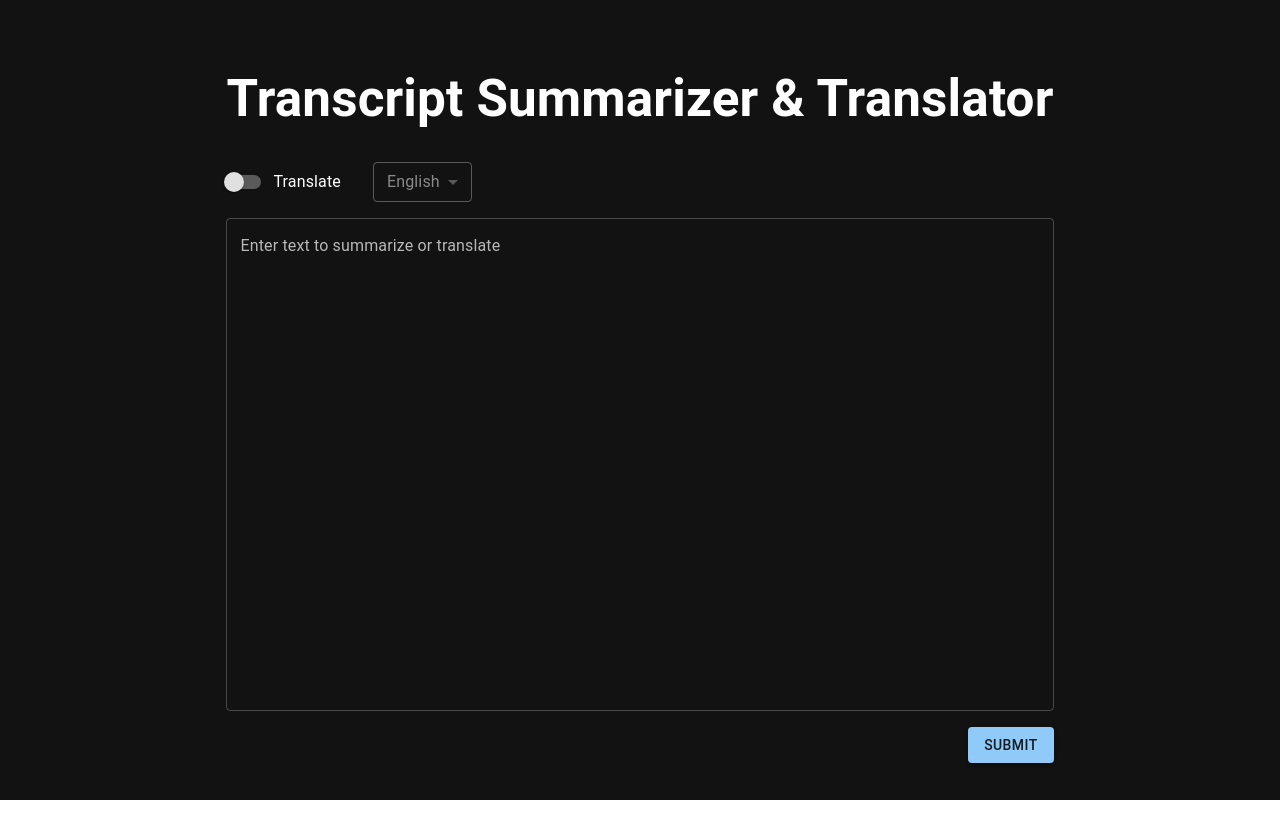
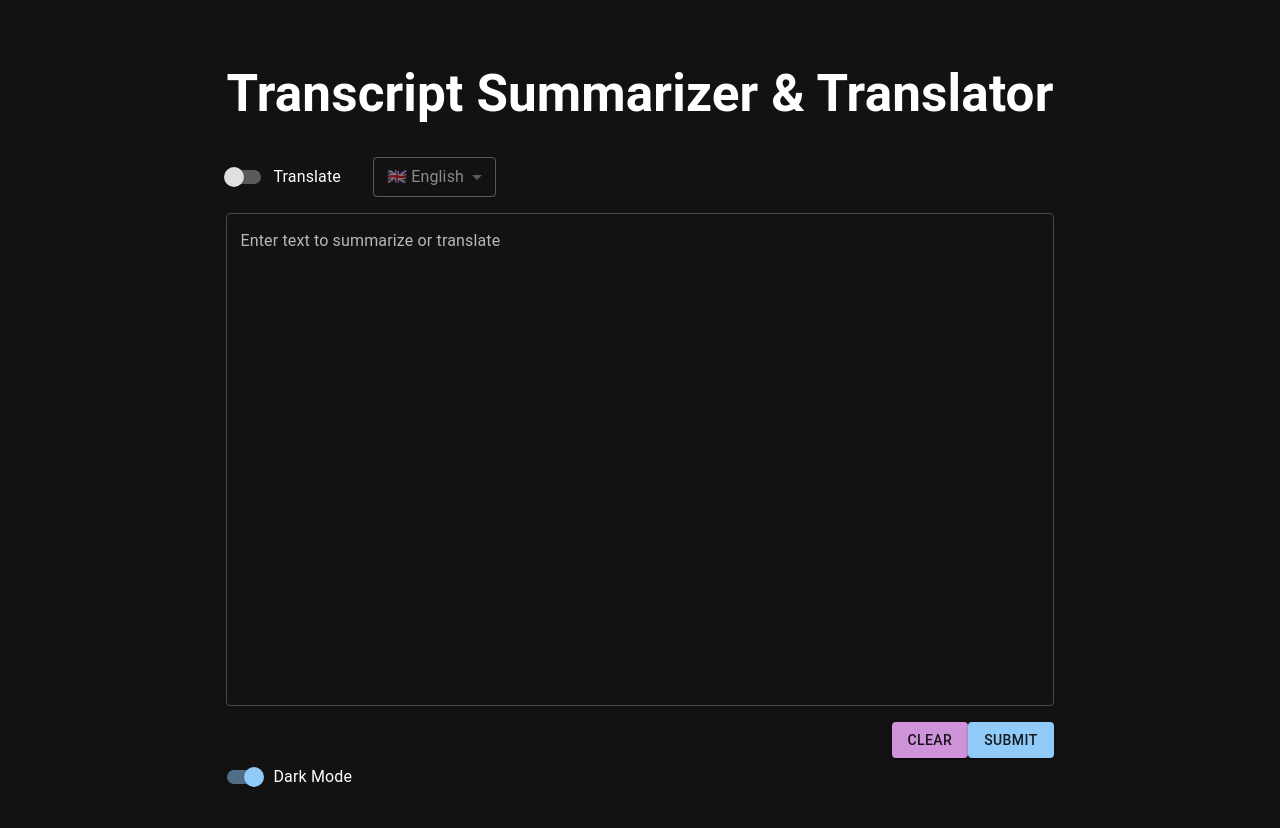
Before and after one commit to mpesonen/transcript-summarization-translation, a React app in the folder frontend/: page / in a window 1280 px wide. Before the commit the page ends 800 px from the top, so only its background shows below. Built offline with nearby package versions, Linux system fonts and the light colour scheme; the HTML template or start-up script is replaced by a standard one.

Commit message:
Dark mode switch

```diff
--- a/frontend/src/App.tsx
+++ b/frontend/src/App.tsx
@@ -11,11 +11,18 @@ const darkTheme = createTheme({
   },
 });
 
+const lightTheme = createTheme({
+  palette: {
+    mode: 'light',
+  },
+});
+
 function App() {
   const [language, setLanguage] =  React.useState('English');
   const [translate, setTranslate] = React.useState(false);
   const [loading, setLoading] = React.useState(false);
   const [summary, setSummary] = React.useState<string | null>(null);
+  const [theme, setTheme] = React.useState(true);
 
   // Input text caching in LocalStorage (survives page reloads)
   const setInputToLocalStorage = (input: string) => {
@@ -46,9 +53,20 @@ function App() {
     }
   };
 
+  const handleClearInput = () => {
+    const inputField = document.getElementById('inputField') as HTMLInputElement;
+    inputField.value = '';
+    setInputToLocalStorage('');
+    setSummary(null);
+  }
+
+  const handleThemeChange = (event: React.ChangeEvent<HTMLInputElement>) => {
+    setTheme(event.target.checked);
+  }
+
   return (
     <>
-      <ThemeProvider theme={darkTheme}>
+      <ThemeProvider theme={theme ? darkTheme : lightTheme}>
         <CssBaseline />
         <h1>Transcript Summarizer & Translator</h1>
 
@@ -70,10 +88,12 @@ function App() {
               onChange={(e) => setLanguage(e.target.value as string)}
               disabled={!translate}
             >
-              <MenuItem value={'English'}>English</MenuItem>
-              <MenuItem value={'Finnish'}>Finnish</MenuItem>
-              <MenuItem value={'Swedish'}>Swedish</MenuItem>
-              <MenuItem value={'Spanish'}>Spanish</MenuItem>
+              <MenuItem value={'English'}>🇬🇧 English</MenuItem>
+              <MenuItem value={'Finnish'}>🇫🇮 Finnish</MenuItem>
+              <MenuItem value={'Swedish'}>🇸🇪 Swedish</MenuItem>
+              <MenuItem value={'Spanish'}>🇪🇸 Spanish</MenuItem>
+              <MenuItem value={'French'}>🇫🇷 French</MenuItem>
+              <MenuItem value={'German'}>🇩🇪 German</MenuItem>
             </Select>
           </Box>
 
@@ -86,6 +106,16 @@ function App() {
             fullWidth
             onChange={(e) => setInputToLocalStorage(e.target.value as string)}
           />
+
+          <Box className="submit-row">
+            <Button variant="contained" color="secondary" onClick={handleClearInput} disabled={loading}>
+              {loading ? <CircularProgress size={24} color="inherit" /> : 'Clear'}
+            </Button>
+            <Button variant="contained" color="primary" onClick={handleSubmit} disabled={loading}>
+              {loading ? <CircularProgress size={24} color="inherit" /> : 'Submit'}
+            </Button>
+          </Box>
+        </Box>
 
         {summary && (
           <TextField
@@ -103,12 +133,12 @@ function App() {
           />
         )}
 
-          <Box className="submit-row">
-            <Button variant="contained" color="primary" onClick={handleSubmit} disabled={loading}>
-              {loading ? <CircularProgress size={24} color="inherit" /> : 'Submit'}
-            </Button>
-          </Box>
-        </Box>
+        <FormGroup>
+          <FormControlLabel
+            control={<Switch checked={theme} onChange={handleThemeChange} />}
+            label="Dark Mode"
+          />
+        </FormGroup>
       </ThemeProvider>
     </>
   )
```
Lines whose indentation alone changed are shown as unchanged.
